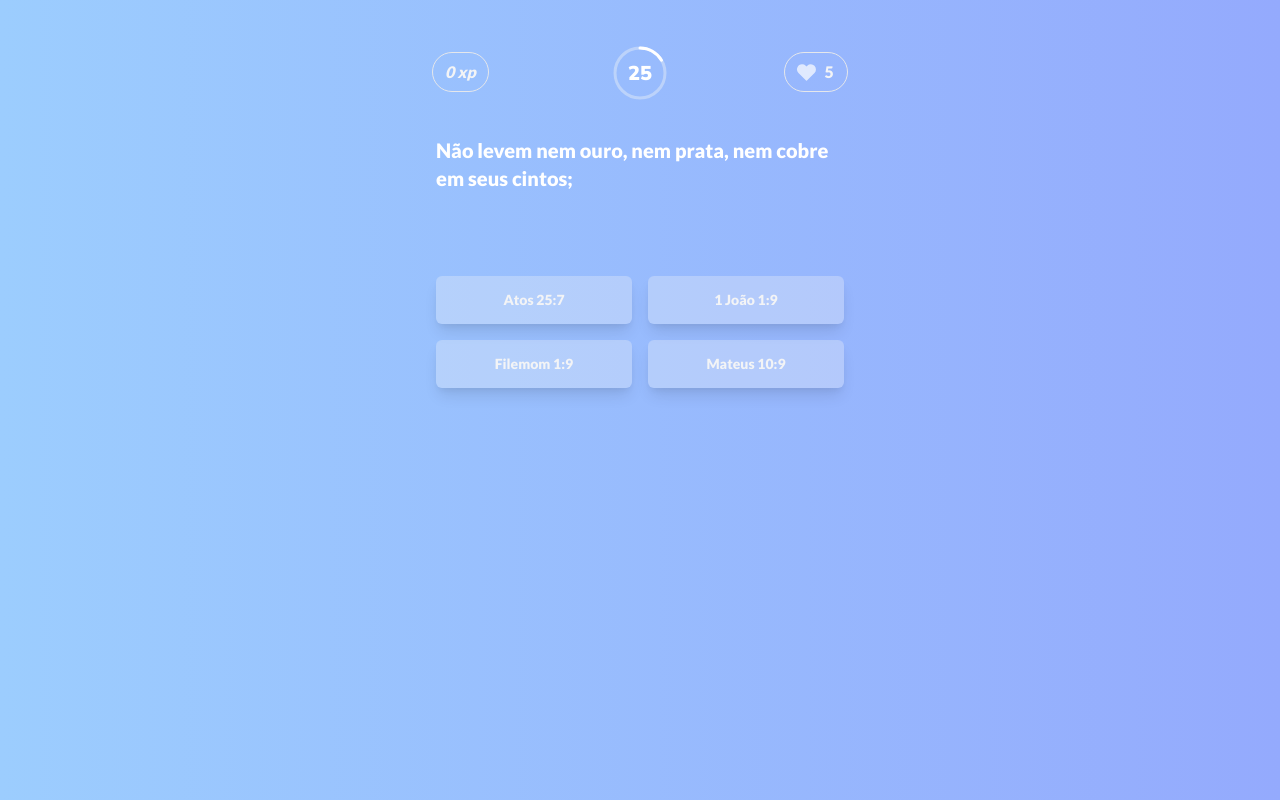
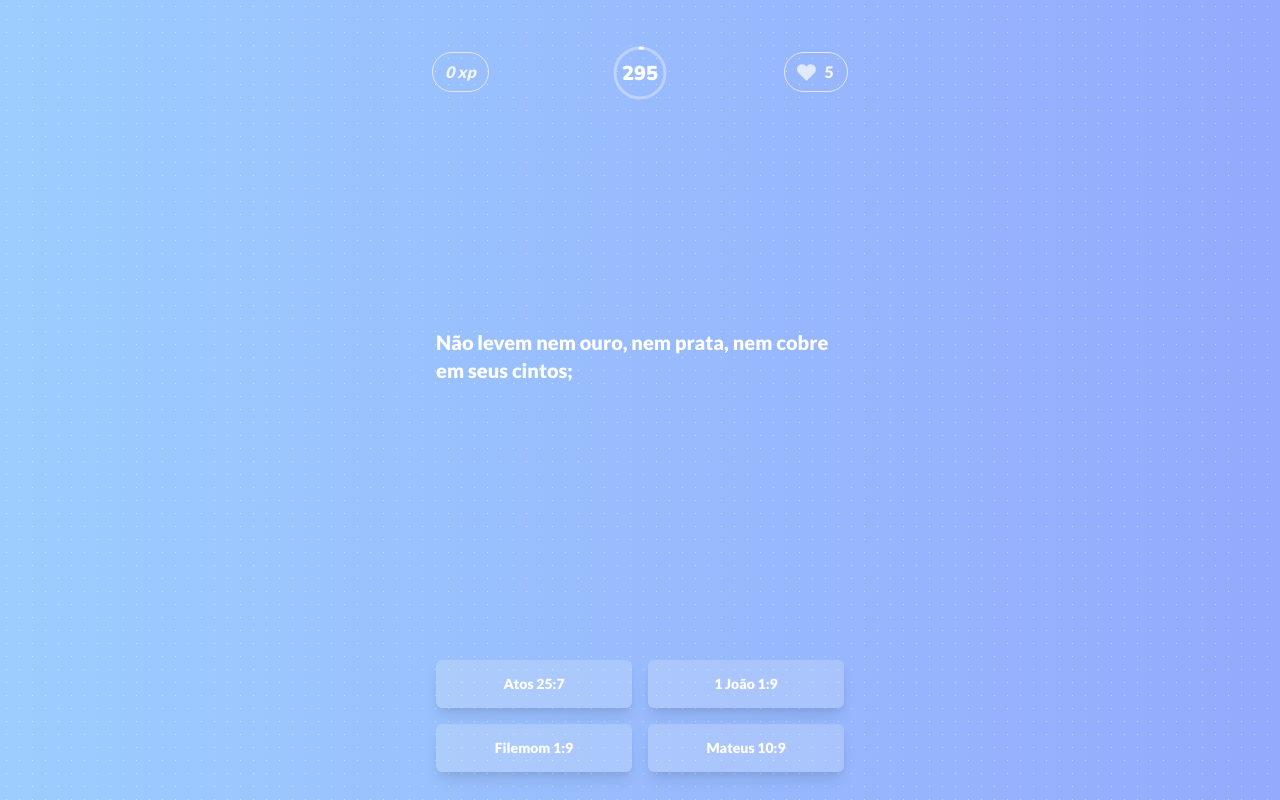
Before and after one commit to filipemerker/quiz, a Vue app: page /multipla-escolha/novo-testamento in a window 1280 px wide. Built offline with nearby package versions, Linux system fonts and the light colour scheme.

Commit message:
Implement GuessTheVerse type of questiono

```diff
--- a/src/assets/css/gradients.css
+++ b/src/assets/css/gradients.css
@@ -17,15 +17,6 @@
   background-image: linear-gradient(90deg, #9ccdfe 0%, #94aafd 100%);
 }
 
-.background-dotted-pattern {
-  background-color: rgba(230, 230, 247, 0);
-  background-image: radial-gradient(
-    #ffffff 0.65px,
-    rgba(230, 230, 247, 0) 0.65px
-  );
-  background-size: 13px 13px;
-}
-
 .gradient-text {
   background: linear-gradient(90deg, #aacff3 0%, #25315c 100%);
   background-clip: text;
--- a/src/assets/css/patterns.css
+++ b/src/assets/css/patterns.css
@@ -1,8 +1,17 @@
 .background-dotted-pattern {
   background-color: rgba(230, 230, 247, 0);
   background-image: radial-gradient(
-    #ffffff 0.65px,
+    rgba(255, 255, 255, 1) 0.65px,
     rgba(230, 230, 247, 0) 0.65px
   );
   background-size: 13px 13px;
 }
+
+.background-dotted-pattern-alpha-05 {
+  background-color: rgba(230, 230, 247, 0);
+  background-image: radial-gradient(
+    rgba(255, 255, 255, 0.5) 0.65px,
+    rgba(230, 230, 247, 0) 0.65px
+  );
+  background-size: 13px 13px;
+}
--- a/src/components/Buttons/BlueButton.vue
+++ b/src/components/Buttons/BlueButton.vue
@@ -1,5 +1,38 @@
 <template>
   <button
-    class="gradient-0 text-white text-md font-bold rounded-md px-5 py-2 flex-grow-0"
-  />
+    :class="
+      `relative my-2 shadow-lg text-white bg-gray-100 bg-opacity-20 rounded-md px-4`
+    "
+  >
+    <div
+      :class="
+        ` absolute left-0 top-0 right-0 bottom-0 correctness-display transition-all rounded-md
+        ${showResult &&
+          isCorrect &&
+          `border-green-300 border-opacity-70 border-2 border-t-4`}
+        ${showResult &&
+          !isCorrect &&
+          `border-red-400 border-opacity-70 border-2 border-t-4`}`
+      "
+    ></div>
+    <slot></slot>
+  </button>
 </template>
+
+<script lang="ts">
+import { defineComponent } from 'vue'
+
+export default defineComponent({
+  name: 'BlueButton',
+  props: {
+    showResult: {
+      type: Boolean,
+      required: true,
+    },
+    isCorrect: {
+      type: Boolean,
+      required: true,
+    },
+  },
+})
+</script>
--- a/src/factories/questionCreator/createQuestionCreator.ts
+++ b/src/factories/questionCreator/createQuestionCreator.ts
@@ -1,5 +1,8 @@
 import { MultipleAnswerQuestion } from '@/types/Quiz'
-import { createMultipleChoiceQuestion } from './newTestamentQuestionCreator'
+import {
+  createGuessTheReferenceQuestion,
+  createGuessTheVerseQuestion,
+} from './newTestamentQuestionCreator'
 import GuessTheReferenceQuestion from '@/pages/Challenges/questions/GuessTheReferenceQuestion.vue'
 import GuessTheVerseQuestion from '@/pages/Challenges/questions/GuessTheVerseQuestion.vue'
 import QuizQuestion from '@/pages/Challenges/questions/QuizQuestion.vue'
@@ -32,15 +35,15 @@ export type QuestionCreatorType = () => Promise<QuestionType>
 
 export const Questions: QuestionsObjectType = {
   [QuestionTypes.GuessTheReference]: {
-    generate: createMultipleChoiceQuestion,
+    generate: createGuessTheReferenceQuestion,
     component: GuessTheReferenceQuestion,
   },
   [QuestionTypes.GuessTheVerse]: {
-    generate: createMultipleChoiceQuestion,
+    generate: createGuessTheVerseQuestion,
     component: GuessTheVerseQuestion,
   },
   [QuestionTypes.Quiz]: {
-    generate: createMultipleChoiceQuestion,
+    generate: createGuessTheReferenceQuestion,
     component: QuizQuestion,
   },
 }
--- a/src/factories/questionCreator/newTestamentQuestionCreator/index.ts
+++ b/src/factories/questionCreator/newTestamentQuestionCreator/index.ts
@@ -90,14 +90,14 @@ export const getRandomReference = async (): Promise<PassageReference> => {
   }
 }
 
-export const createMultipleChoiceQuestion = async (): Promise<MultipleAnswerQuestion> => {
+export const createGuessTheReferenceQuestion = async (): Promise<MultipleAnswerQuestion> => {
   const reference = await getRandomReference()
   const formattedReference = formatBibleReference(reference)
   const passage = await getPassage(reference)
   const alternatives = await Promise.all(
-    new Array(3).fill({}).map(async () => {
-      return formatBibleReference(await getRandomReference())
-    })
+    new Array(3)
+      .fill({})
+      .map(async () => formatBibleReference(await getRandomReference()))
   )
 
   return {
@@ -106,3 +106,22 @@ export const createMultipleChoiceQuestion = async (): Promise<MultipleAnswerQues
     alternatives: shuffle([formattedReference, ...alternatives]),
   }
 }
+
+export const createGuessTheVerseQuestion = async (): Promise<MultipleAnswerQuestion> => {
+  const reference = await getRandomReference()
+  const formattedReference = formatBibleReference(reference)
+  const { 1: passage } = await getPassage(reference)
+  const alternatives = await Promise.all(
+    new Array(3).fill({}).map(async () => {
+      const { 1: passage } = await getPassage(await getRandomReference())
+
+      return passage
+    })
+  )
+
+  return {
+    title: formattedReference,
+    rightAlternative: passage,
+    alternatives: shuffle([passage, ...alternatives]),
+  }
+}
--- a/src/pages/Challenges/NewTestamentChallenge.vue
+++ b/src/pages/Challenges/NewTestamentChallenge.vue
@@ -1,13 +1,12 @@
 <template>
-  <div
-    key="Challenge"
-    class="w-screen min-h-screen-inner flex justify-center gradient-3"
-  >
-    <Suspense>
-      <template #default>
-        <Challenge :question-creator="newTestamentQuestionCreator" />
-      </template>
-    </Suspense>
+  <div key="Challenge" class="w-screen min-h-screen-inner gradient-3">
+    <div class="w-full background-dotted-pattern-alpha-05 flex justify-center">
+      <Suspense>
+        <template #default>
+          <Challenge :question-creator="newTestamentQuestionCreator" />
+        </template>
+      </Suspense>
+    </div>
   </div>
 </template>
 
@@ -21,6 +20,7 @@ import {
 import Challenge from '@/pages/Challenges/components/Challenge.vue'
 
 const newTestamentQuestionCreator = createQuestionCreator(
+  QuestionTypes.GuessTheVerse,
   QuestionTypes.GuessTheReference
 )
 
--- a/src/pages/Challenges/components/Challenge.vue
+++ b/src/pages/Challenges/components/Challenge.vue
@@ -9,7 +9,7 @@
     />
     <div
       v-if="newQuestion.question"
-      class="w-full flex-grow flex items-stretch"
+      class="w-full h-full flex-grow flex items-stretch"
     >
       <questions-renderer
         :type="newQuestion.type"
@@ -63,7 +63,7 @@ export default defineComponent({
       }
     }
     const clock = new Clock({
-      max: 30000,
+      max: 300000,
       step: 100,
       onStart: async () => {
         await getNewQuestion()
--- a/src/pages/Challenges/components/QuestionsRenderer.vue
+++ b/src/pages/Challenges/components/QuestionsRenderer.vue
@@ -1,12 +1,16 @@
 <template>
   <div v-for="(Question, currentType) in Questions" :key="currentType">
-    <component
-      :is="Question.component"
+    <div
       v-if="Number(currentType) === type"
-      :question="question"
-      :on-select="onSelect"
-      :show-results="showResults"
-    />
+      class="h-full flex-grow flex items-stretch"
+    >
+      <component
+        :is="Question.component"
+        :question="question"
+        :on-select="onSelect"
+        :show-results="showResults"
+      />
+    </div>
   </div>
 </template>
 
--- a/src/pages/Challenges/questions/GuessTheReferenceQuestion.vue
+++ b/src/pages/Challenges/questions/GuessTheReferenceQuestion.vue
@@ -29,31 +29,29 @@
       id="alternatives"
       class="p-5 flex flex-wrap content-center justify-between rounded-md"
     >
-      <button
+      <blue-button
         v-for="alternative in question.alternatives"
         :key="alternative"
-        :class="
-          `${showResults &&
-            alternative === question.rightAlternative &&
-            `border-green-300 border-opacity-70 border-2 border-t-8 right-answer`} ${showResults &&
-            alternative !== question.rightAlternative &&
-            `border-red-400 border-opacity-70 border-2 border-t-8`} alternative my-2 h-12 shadow-lg font-semibold text-sm text-gray-100 bg-gray-100 bg-opacity-30 rounded-md px-2 transition-all wrong-answer`
-        "
         :data-testid="alternative"
+        :show-result="showResults"
+        :is-correct="alternative === question.rightAlternative"
+        class="alternative h-12 font-semibold text-sm"
         @click="onSelect(alternative, question.rightAlternative)"
       >
         {{ alternative }}
-      </button>
+      </blue-button>
     </div>
   </div>
 </template>
 
 <script lang="ts">
+import { defineComponent, PropType, ref, watch } from 'vue'
 import { MultipleAnswerQuestion } from '@/types/Quiz'
-import { defineComponent, PropType, ref, watch } from 'vue'
+import BlueButton from '@/components/Buttons/BlueButton.vue'
 
 export default defineComponent({
   name: 'Question',
+  components: { BlueButton },
   props: {
     question: {
       type: Object as PropType<MultipleAnswerQuestion>,
--- a/src/pages/Home/components/Challenges.vue
+++ b/src/pages/Home/components/Challenges.vue
@@ -7,7 +7,7 @@
       <div
         class="gradient-1 w-full max-w-4xl h-44 shadow-none -mb-40 opacity-70"
       >
-        <div class="background-pattern w-full h-full" />
+        <div class="background-dotted-pattern w-full h-full" />
       </div>
       <Carousel
         v-model="currentSlide"
--- a/src/types/Quiz.ts
+++ b/src/types/Quiz.ts
@@ -1,11 +1,11 @@
 export type MultipleAnswerQuestion = {
   title: BiblePassage
   rightAlternative: string
-  alternatives: string[]
+  alternatives: string | string[]
 }
 export type MultipleAnswerChallenge = MultipleAnswerQuestion[]
 
-export type BiblePassage = string[]
+export type BiblePassage = string[] | string
 export type BibleChapter = string[]
 export type BibleBook = {
   abbrev: string
```
Also changed, not shown: src/pages/Challenges/questions/GuessTheVerseQuestion.vue (+13 -50 lines).
